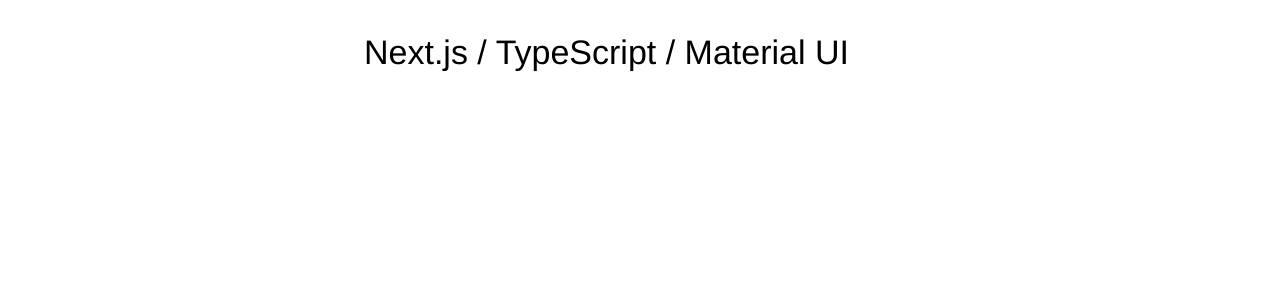
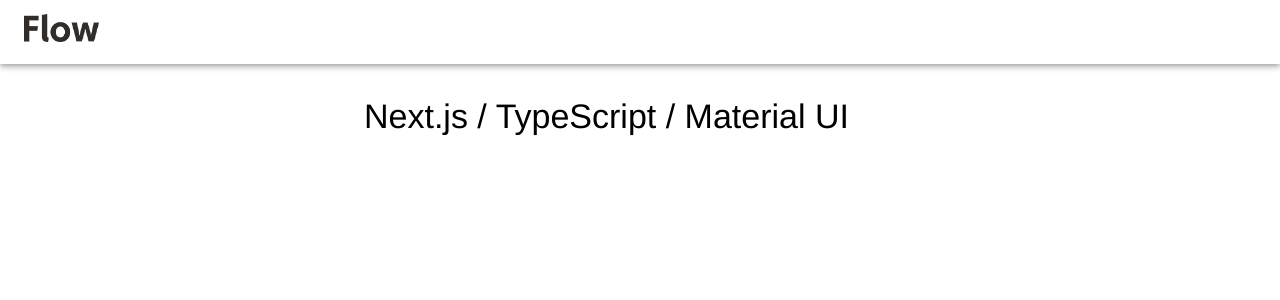
Before and after one commit to forbole/big-dipper-flow-client, a Next.js app in the folder client/: page / in a window 1280 px wide. Shown: the top 300 px of the page. Built offline with nearby package versions, Linux system fonts and the light colour scheme; a web font is replaced by a local one.

Commit message:
add app bar

```diff
--- a/client/components/Layout.tsx
+++ b/client/components/Layout.tsx
@@ -1,11 +1,50 @@
 import React from 'react';
+import { createStyles, makeStyles, Theme } from '@material-ui/core/styles';
+import AppBar from '@material-ui/core/AppBar';
+import Toolbar from '@material-ui/core/Toolbar';
+import Typography from '@material-ui/core/Typography';
+import Container from '@material-ui/core/Container';
+
+const useStyles = makeStyles((theme: Theme) =>
+  createStyles({
+    root: {
+      flexGrow: 1,
+    },
+    menuButton: {
+      marginRight: theme.spacing(2),
+    },
+    title: {
+      flexGrow: 1,
+      color: theme.palette.common.black
+    },
+    appBar: {
+        backgroundColor: theme.palette.common.white
+    }
+  }),
+);
 
 const Layout = (props: { children: React.ReactNode; }) => {
+    const classes = useStyles();
+
     return (
-        // header
-        <main>
-                {props.children}
-        </main>
+        <React.Fragment>
+            <AppBar position="static" className={classes.appBar}>
+                <Toolbar>
+                    <Typography variant="h5" component="h1" className={classes.title}>
+                        <img src="/img/flow-logo.svg" />
+                    </Typography>
+                    {/* <IconButton edge="start" className={classes.menuButton} color="inherit" aria-label="menu">
+                    <MenuIcon />
+                    </IconButton> */}
+
+                </Toolbar>
+            </AppBar>
+            <Container maxWidth={false}>
+                <main>
+                    {props.children}
+                </main>
+            </Container>
+        </React.Fragment>
     )
 }
 
--- a/client/package.json
+++ b/client/package.json
@@ -11,6 +11,7 @@
   },
   "dependencies": {
     "@material-ui/core": "^4.11.0",
+    "@material-ui/icons": "^4.9.1",
     "next": "^9.5.1",
     "react": "^16.13.1",
     "react-dom": "^16.13.1"
--- a/client/pages/_app.tsx
+++ b/client/pages/_app.tsx
@@ -2,7 +2,6 @@
 import PropTypes from 'prop-types';
 import Head from 'next/head';
 import { ThemeProvider } from '@material-ui/core/styles';
-import Container from '@material-ui/core/Container';
 import Layout from '../components/Layout'
 import CssBaseline from '@material-ui/core/CssBaseline';
 import theme from '../themes/Theme';
@@ -21,17 +20,15 @@
   return (
     <React.Fragment>
       <Head>
-        <title>My page</title>
+        <title>Big Dipper for Flow</title>
         <meta name="viewport" content="minimum-scale=1, initial-scale=1, width=device-width" />
       </Head>
       <ThemeProvider theme={theme}>
         {/* CssBaseline kickstart an elegant, consistent, and simple baseline to build upon. */}
         <CssBaseline />
-        <Container maxWidth={false}>
-            <Layout>
-              <Component {...pageProps} />
-            </Layout>
-          </Container>
+        <Layout>
+          <Component {...pageProps} />
+        </Layout>
       </ThemeProvider>
     </React.Fragment>
   );
--- a/client/themes/Theme.tsx
+++ b/client/themes/Theme.tsx
@@ -10,7 +10,7 @@
   }
 }
 // Create a theme instance.
-const theme = createMuiTheme({
+const Theme = createMuiTheme({
   palette: {
     primary: {
       main: '#1D86FF',
@@ -73,4 +73,4 @@
   }
 });
 
-export default theme;
+export default Theme;
```
Also changed, not shown: client/public/img/flow-logo.svg (added), 1 other file (tests, documents, lock files or other folders).
